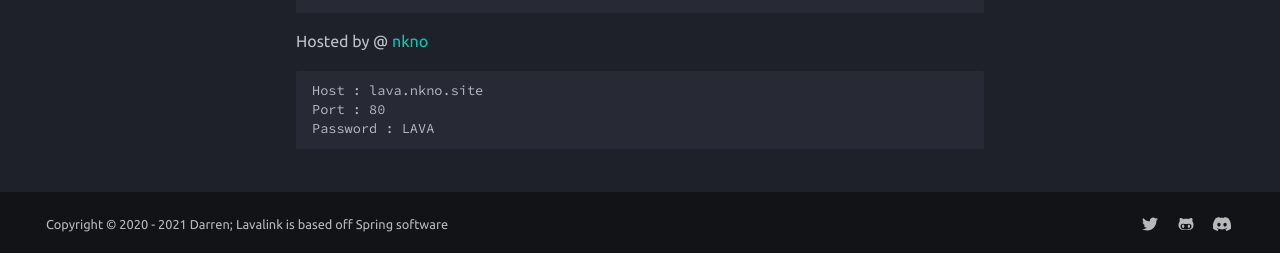
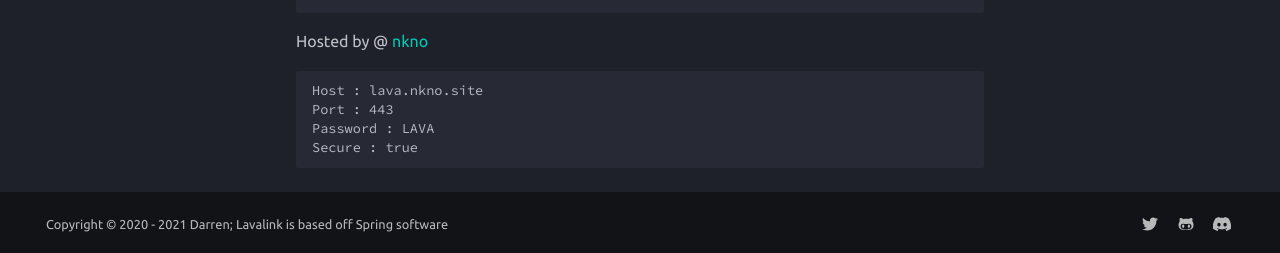
Before and after one commit to DarrenOfficial/lavalink-list, an MkDocs documentation site: the page built from docs/SSL/lavalink-with-ssl.md, in a window 1280 px wide and 1383 px high. Shown: the part 1127-1380 px from the top of the window. Built offline with MkDocs 1.6.1 and Material for MkDocs 9.7.7, drawn with Linux system fonts in a browser that asks for light colours; comment, search, counter and statistics services are not loaded.

Commit message:
fix error: change port 443 & secure is true
Port it doesn't match and I've tried port 80 without secure (false) it's still wrong, then secure doesn't exist either.

````diff
--- a/docs/SSL/lavalink-with-ssl.md
+++ b/docs/SSL/lavalink-with-ssl.md
@@ -45,6 +45,7 @@ Secure : true
 Hosted by @ [nkno](https://nkno.site)
 ```
 Host : lava.nkno.site
-Port : 80
+Port : 443
 Password : LAVA
+Secure : true
 ```
````
